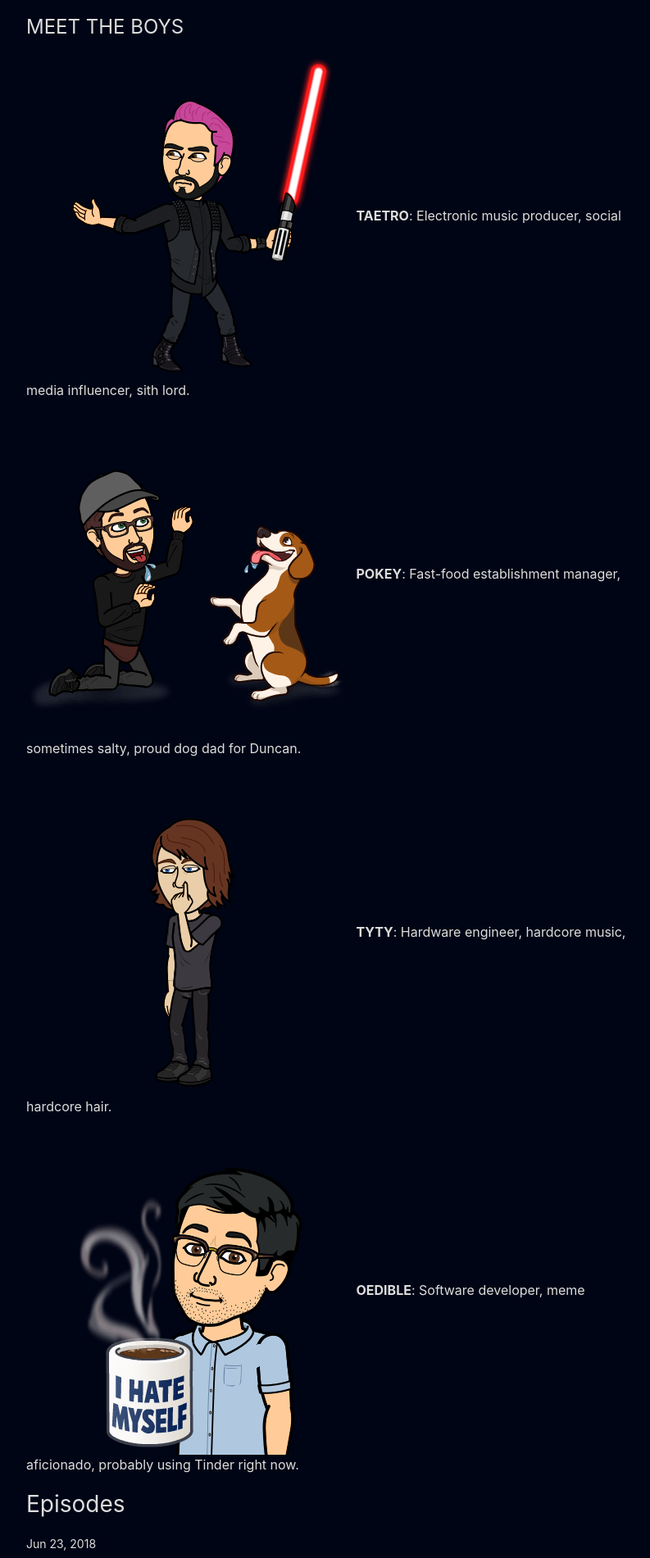
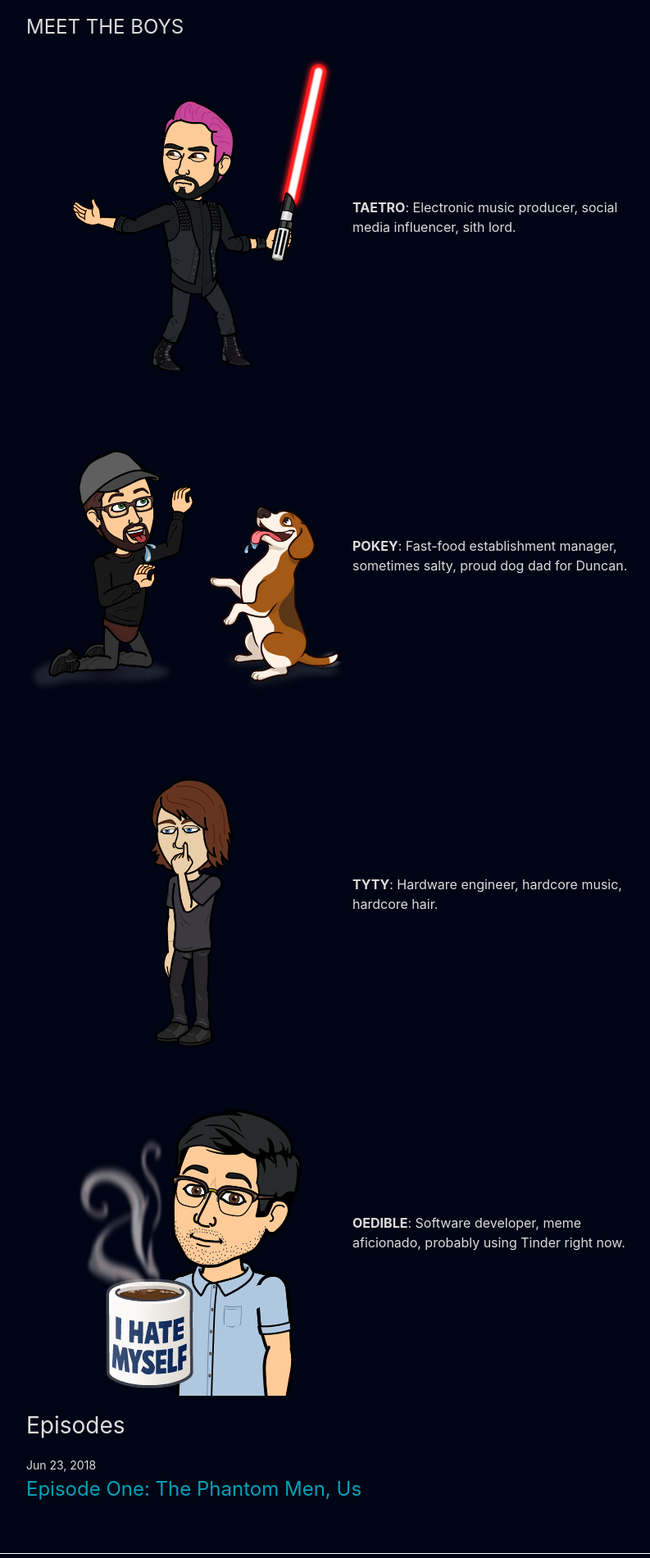
Before and after one commit to theronpatrick/boysnite, a Jekyll site: the page built from index.md, in a window 1280 px wide. Shown: the part 916-2817 px from the top of the page at 82% size, without its empty margins (238-1031 px from the left). Built offline with Jekyll 4.4.1, drawn with Linux system fonts in a browser that asks for light colours; our own code applies the rules of GitHub Pages for plain Markdown files.

Commit message:
bio styles

```diff
--- a/_sass/custom/styles.scss
+++ b/_sass/custom/styles.scss
@@ -1,14 +1,8 @@
-// .hero-block {
-//   img {
-//     height: 50%;
-//     width: 50%;
-//   }
-// }
-//
-//
-// .bitmoji-block {
-//   img {
-//     height: 30%;
-//     width: 30%;
-//   }
-// }
+.bitmoji-block {
+  display: flex;
+  align-items: center;
+
+  img, .bio {
+    flex: 1;
+  }
+}
--- a/index.md
+++ b/index.md
@@ -7,17 +7,17 @@
 ## MEET THE BOYS
 {: #boys-anchor }
 ![Taetro]({{ '/assets/bitmojis/taetro.png' | relative_url }})
-**TAETRO**: Electronic music producer, social media influencer, sith lord.
+<span class='bio'>**TAETRO**: Electronic music producer, social media influencer, sith lord.</span>
 {:.bitmoji-block}
 
 ![Pokey]({{ '/assets/bitmojis/pokey.png' | relative_url }})
-**POKEY**: Fast-food establishment manager, sometimes salty, proud dog dad for Duncan.
+<span class='bio'>**POKEY**: Fast-food establishment manager, sometimes salty, proud dog dad for Duncan.</span>
 {:.bitmoji-block}
 
 ![Tyty]({{ '/assets/bitmojis/tyty.png' | relative_url }})
-**TYTY**: Hardware engineer, hardcore music, hardcore hair.
+<span class='bio'>**TYTY**: Hardware engineer, hardcore music, hardcore hair.</span>
 {:.bitmoji-block}
 
 ![Oedible]({{ '/assets/bitmojis/oedible-hate.png' | relative_url }})
-**OEDIBLE**: Software developer, meme aficionado, probably using Tinder right now.
+<span class='bio'>**OEDIBLE**: Software developer, meme aficionado, probably using Tinder right now.</span>
 {:.bitmoji-block}
```
